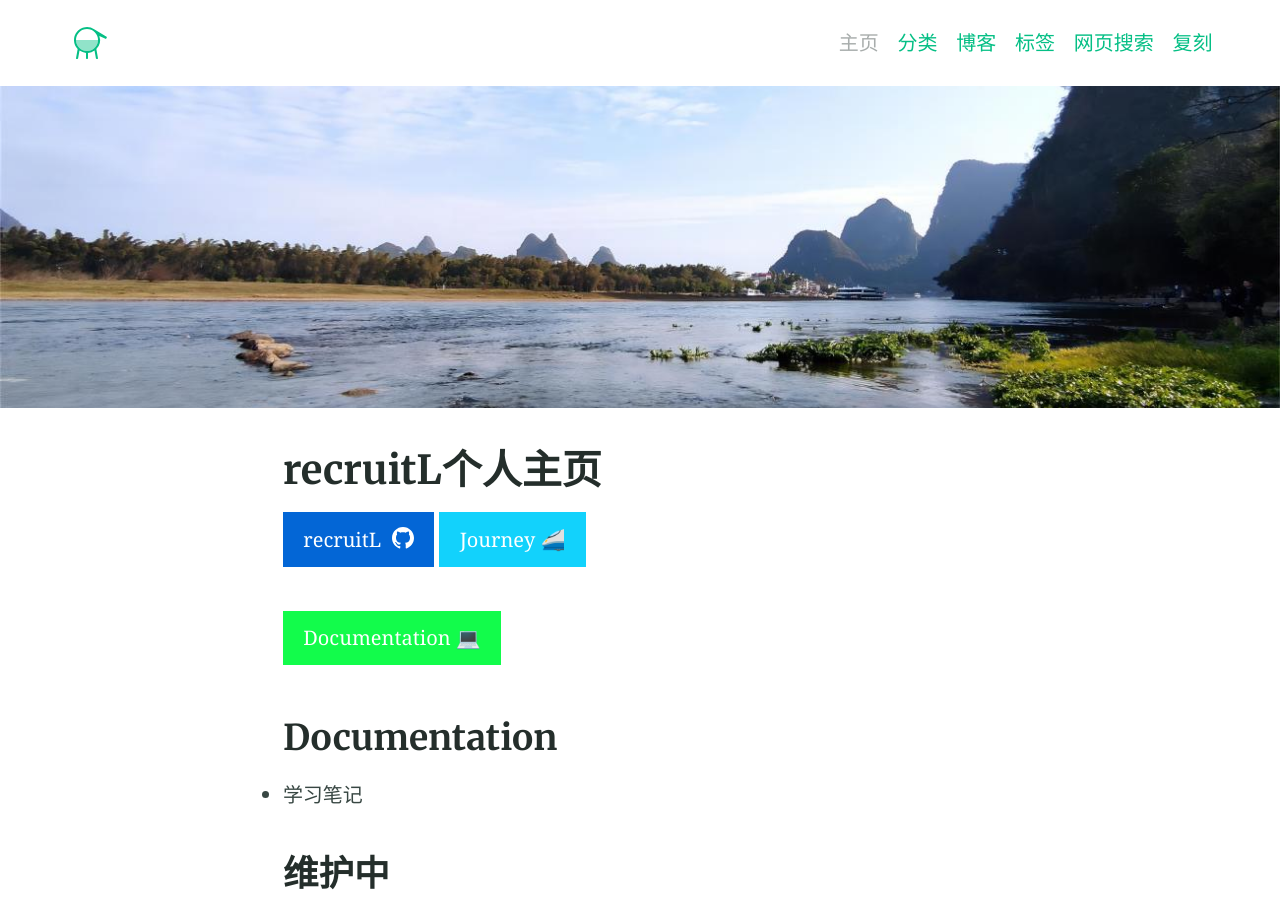
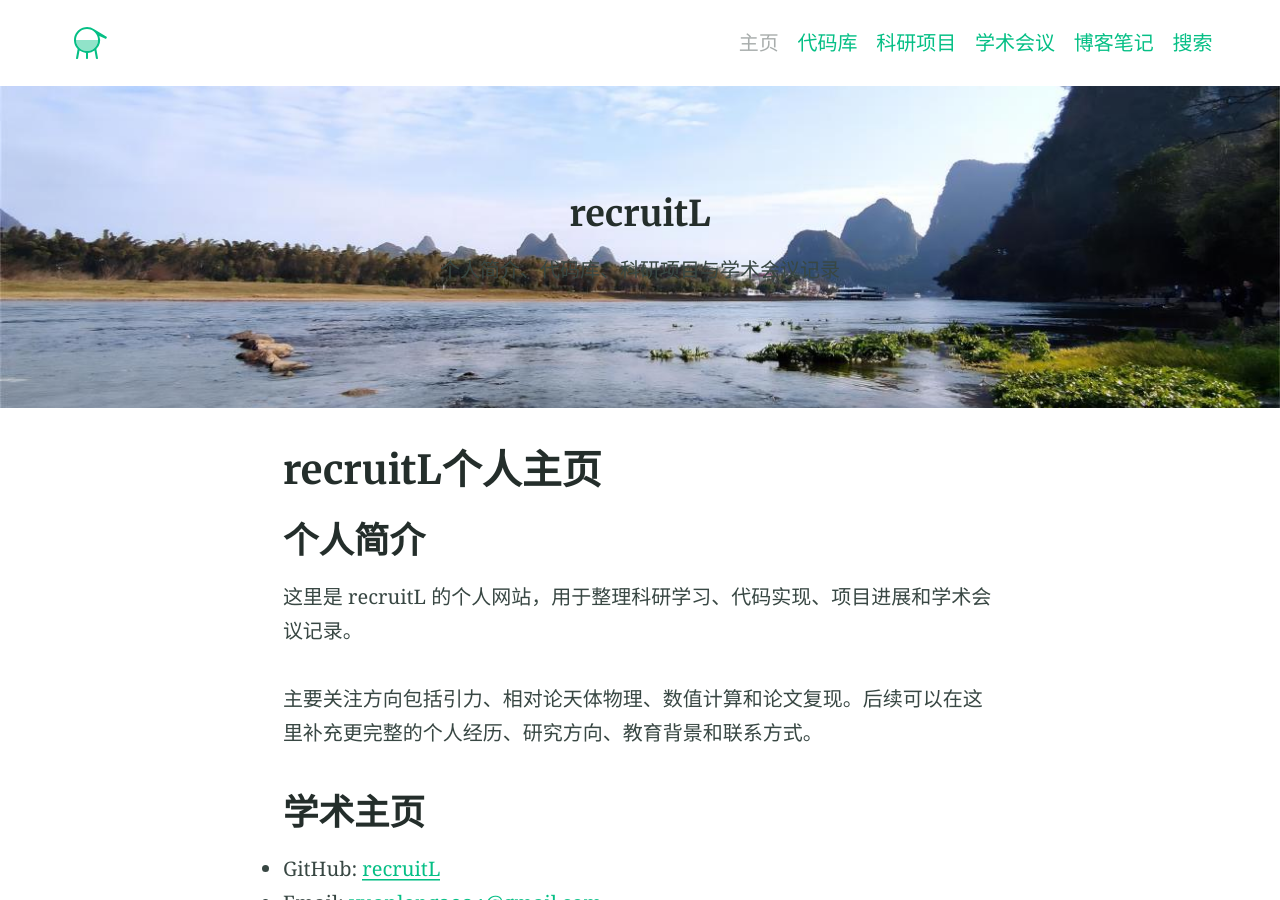
Before and after one commit to recruitL/recruitL.github.io, a Jekyll site: the page built from index.md, in a window 1280 px wide and 900 px high. Built offline with Jekyll 4.4.1, drawn with Linux system fonts in a browser that asks for light colours; some of the changed text lies outside the part shown.

Commit message:
Add research-focused homepage sections

```diff
--- a/_config.yml
+++ b/_config.yml
@@ -60,7 +60,7 @@ timezone: Asia/Shanghai # Timezone for blog posts and alike
 # 5. Collections
 collections:
   posts:
-    title: 博客 # Needed for Siteleaf
+    title: 博客笔记 # Needed for Siteleaf
     output: true
     description: "所思所想" # The post list page content
     feature_text: |
@@ -120,16 +120,16 @@ favicons: # Favicons are also used in the manifest file. Syntax is 'size: path'
 navigation_header:
 - title: 主页
   url: /
-- title: 分类
-  url: /elements/
-- title: 博客
+- title: 代码库
+  url: /code/
+- title: 科研项目
+  url: /projects/
+- title: 学术会议
+  url: /conferences/
+- title: 博客笔记
   url: /blog/
-- title: 标签
-  url: /categories/
-- title: 网页搜索
+- title: 搜索
   url: /search/
-- title: 复刻
-  url: https://github.com/recruitL/recruitL.github.io
 
 navigation_footer:
 - title: Created by recruitL
--- a/index.md
+++ b/index.md
@@ -1,17 +1,37 @@
 ---
 title: recruitL个人主页
 feature_text: |
-## recruitL
+  ## recruitL
+
+  个人简介、代码库、科研项目与学术会议记录
 feature_image: "https://raw.githubusercontent.com/recruitL/recruitL.github.io/main/document/picture/1300_400.jpg"
 excerpt: ""
 ---
 
-{% include button.html text="recruitL" icon="github" link="https://github.com/recruitL" color="#0366d6" %} <!-- include 引入按钮 -->
-{% include button.html text="Journey 🚄" link="" color="#12D2FC" %}
-{% include button.html text="Documentation 💻" link="" color="#12FC4B" %}
+## 个人简介
 
-## Documentation
+这里是 recruitL 的个人网站，用于整理科研学习、代码实现、项目进展和学术会议记录。
 
-- 学习笔记
+主要关注方向包括引力、相对论天体物理、数值计算和论文复现。后续可以在这里补充更完整的个人经历、研究方向、教育背景和联系方式。
 
-## 维护中
+## 学术主页
+
+* GitHub: [recruitL](https://github.com/recruitL)
+* Email: [yuanlong2024@gmail.com](mailto:yuanlong2024@gmail.com)
+* INSPIRE-HEP: 待补充
+* Google Scholar: 待补充
+* ORCID: 待补充
+
+## 快捷入口
+
+{% include button.html text="代码库" link="/code/" color="#0366d6" %}
+{% include button.html text="科研项目" link="/projects/" color="#05bf85" %}
+{% include button.html text="学术会议" link="/conferences/" color="#6f42c1" %}
+{% include button.html text="博客笔记" link="/blog/" color="#d73a49" %}
+
+## 内容规划
+
+* 代码库：数值计算、数据处理、论文复现和个人工具。
+* 科研项目：研究方向、项目进展、相关资料和阶段性总结。
+* 学术会议：参会记录、会议链接、报告材料和会议信息整理。
+* 博客笔记：论文阅读、学习记录、技术笔记和阶段总结。
```
Also changed, not shown: code/index.md (added, +25 -0 lines), conferences/index.md (added, +22 -0 lines), projects/index.md (added, +22 -0 lines).
